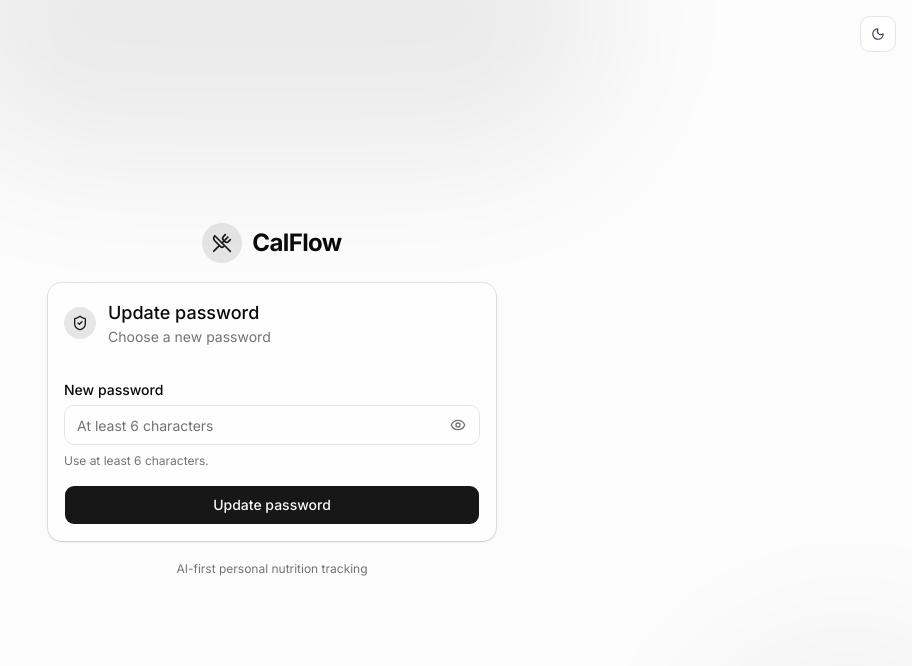
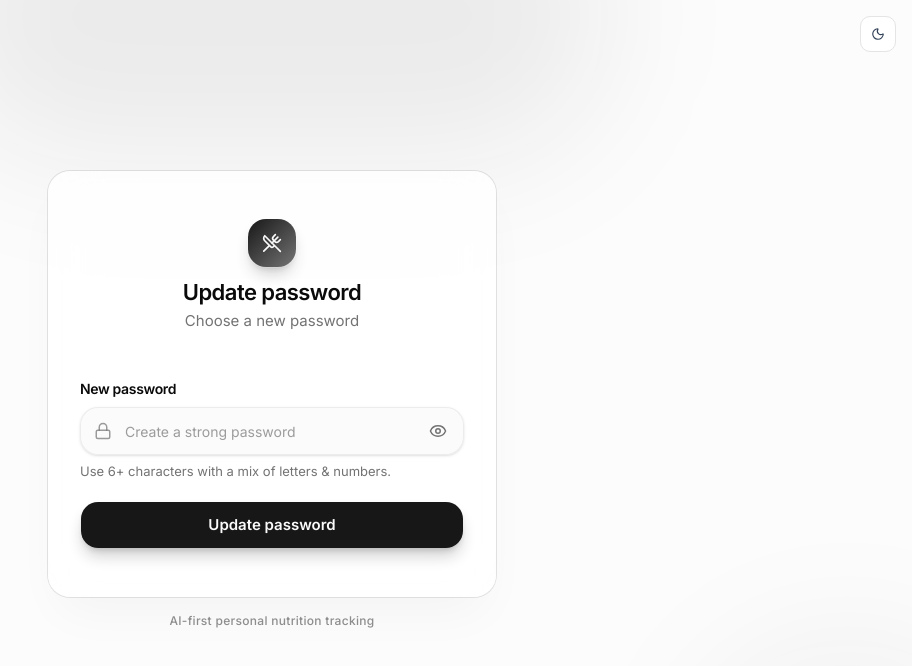
Before and after one commit to pvnpll/calflow, a Next.js app: page /reset-password in a window 1280 px wide. Shown: the top 666 px of the page, without its empty margins (368-1280 px from the left). Built offline with nearby package versions, Linux system fonts and the light colour scheme.

Commit message:
Updated the signin and signup pages

```diff
--- a/src/app/(auth)/login/page.tsx
+++ b/src/app/(auth)/login/page.tsx
@@ -4,11 +4,10 @@ import { useEffect, useState } from 'react';
 import { useRouter } from 'next/navigation';
 import { createClient } from '@/lib/supabase/client';
 import { Button } from '@/components/ui/button';
-import { Input } from '@/components/ui/input';
-import { Label } from '@/components/ui/label';
-import { LogIn, Loader2, Eye, EyeOff } from 'lucide-react';
+import { Loader2, Mail } from 'lucide-react';
 import Link from 'next/link';
 import { AuthShell, AuthError } from '@/components/auth/AuthShell';
+import { AuthField, AuthPasswordField } from '@/components/auth/AuthFields';
 import { getNextFromLocation } from '@/lib/redirect';
 
 export default function LoginPage() {
@@ -21,7 +20,6 @@ export default function LoginPage() {
   }, []);
   const [email, setEmail] = useState('');
   const [password, setPassword] = useState('');
-  const [showPassword, setShowPassword] = useState(false);
   const [error, setError] = useState<string | null>(null);
   const [loading, setLoading] = useState(false);
 
@@ -50,68 +48,60 @@ export default function LoginPage() {
     <AuthShell
       title="Welcome back"
       description="Sign in to continue tracking"
-      icon={<LogIn className="h-4 w-4 text-primary" />}
       footer={
         <>
           Don&apos;t have an account?{' '}
-          <Link href={`/signup${nextQuery}`}className="font-medium text-primary hover:underline">
+          <Link href={`/signup${nextQuery}`} className="font-semibold text-primary hover:underline dark:text-white">
             Sign up
           </Link>
         </>
       }
     >
-      <form onSubmit={handleLogin} className="space-y-4">
+      <form onSubmit={handleLogin} className="space-y-5">
         {error && <AuthError message={error} />}
 
-        <div className="space-y-2">
-          <Label htmlFor="login-email">Email</Label>
-          <Input
+        <AuthField
           id="login-email"
           name="email"
+          label="Email"
           type="email"
-            placeholder="m@example.com"
+          placeholder="you@example.com"
+          autoComplete="email"
+          inputMode="email"
           required
-            autoComplete="email"
           value={email}
           onChange={(e) => setEmail(e.target.value)}
+          icon={<Mail className="h-[18px] w-[18px]" />}
         />
-        </div>
 
         <div className="space-y-2">
-          <Label htmlFor="login-password">Password</Label>
-          <div className="relative">
-            <Input
+          <AuthPasswordField
             id="login-password"
             name="password"
-              type={showPassword ? 'text' : 'password'}
+            label="Password"
+            placeholder="Enter your password"
+            autoComplete="current-password"
             required
-              autoComplete="current-password"
             value={password}
             onChange={(e) => setPassword(e.target.value)}
-              className="pr-10"
           />
-            <button
-              type="button"
-              onClick={() => setShowPassword((s) => !s)}
-              className="absolute right-2.5 top-1/2 -translate-y-1/2 rounded-md p-1 text-muted-foreground transition-colors hover:text-foreground"
-              aria-label={showPassword ? 'Hide password' : 'Show password'}
-            >
-              {showPassword ? <EyeOff className="h-4 w-4" /> : <Eye className="h-4 w-4" />}
-            </button>
-          </div>
           {/* Forgot password sits under the field, right-aligned —
               out of the label row so it never crowds the label on narrow screens */}
-          <div className="flex justify-end pt-1">
+          <div className="flex justify-end pt-0.5">
             <Link
               href="/forgot-password"
-              className="text-[13px] font-medium text-muted-foreground transition-colors hover:text-primary hover:underline relative z-50 cursor-pointer"
+              className="text-[13px] font-semibold text-muted-foreground transition-colors hover:text-primary hover:underline dark:hover:text-white"
             >
               Forgot password?
             </Link>
           </div>
         </div>
 
-        <Button type="submit" className="w-full" disabled={loading}>
+        <Button
+          type="submit"
+          className="h-12 w-full rounded-2xl text-[15px] font-semibold shadow-lg shadow-primary/20 transition-all hover:shadow-xl active:scale-[0.98] dark:bg-white dark:text-black dark:shadow-white/10 dark:hover:bg-white/90"
+          disabled={loading}
+        >
           {loading && <Loader2 className="h-4 w-4 animate-spin" />}
           {loading ? 'Signing in…' : 'Sign in'}
         </Button>
--- a/src/app/(auth)/reset-password/page.tsx
+++ b/src/app/(auth)/reset-password/page.tsx
@@ -4,15 +4,13 @@ import { useState } from 'react';
 import { useRouter } from 'next/navigation';
 import { createClient } from '@/lib/supabase/client';
 import { Button } from '@/components/ui/button';
-import { Input } from '@/components/ui/input';
-import { Label } from '@/components/ui/label';
-import { ShieldCheck, Loader2, Eye, EyeOff } from 'lucide-react';
+import { Loader2 } from 'lucide-react';
 import { AuthShell, AuthError } from '@/components/auth/AuthShell';
+import { AuthPasswordField } from '@/components/auth/AuthFields';
 
 export default function ResetPasswordPage() {
   const router = useRouter();
   const [password, setPassword] = useState('');
-  const [showPassword, setShowPassword] = useState(false);
   const [error, setError] = useState<string | null>(null);
   const [loading, setLoading] = useState(false);
 
@@ -39,39 +37,29 @@ export default function ResetPasswordPage() {
     <AuthShell
       title="Update password"
       description="Choose a new password"
-      icon={<ShieldCheck className="h-4 w-4 text-primary" />}
     >
-      <form onSubmit={handleUpdatePassword} className="space-y-4">
+      <form onSubmit={handleUpdatePassword} className="space-y-5">
         {error && <AuthError message={error} />}
 
-        <div className="space-y-2">
-          <Label htmlFor="reset-password">New password</Label>
-          <div className="relative">
-            <Input
+        <AuthPasswordField
           id="reset-password"
           name="password"
-              type={showPassword ? 'text' : 'password'}
+          label="New password"
+          placeholder="Create a strong password"
+          autoComplete="new-password"
           required
           minLength={6}
-              autoComplete="new-password"
-              placeholder="At least 6 characters"
           value={password}
           onChange={(e) => setPassword(e.target.value)}
-              className="pr-10"
+          showStrength
+          hint="Use 6+ characters with a mix of letters & numbers."
         />
-            <button
-              type="button"
-              onClick={() => setShowPassword((s) => !s)}
-              className="absolute right-2.5 top-1/2 -translate-y-1/2 rounded-md p-1 text-muted-foreground transition-colors hover:text-foreground"
-              aria-label={showPassword ? 'Hide password' : 'Show password'}
+
+        <Button
+          type="submit"
+          className="h-12 w-full rounded-2xl text-[15px] font-semibold shadow-lg shadow-primary/20 transition-all hover:shadow-xl active:scale-[0.98] dark:bg-white dark:text-black dark:shadow-white/10 dark:hover:bg-white/90"
+          disabled={loading}
         >
-              {showPassword ? <EyeOff className="h-4 w-4" /> : <Eye className="h-4 w-4" />}
-            </button>
-          </div>
-          <p className="text-xs text-muted-foreground">Use at least 6 characters.</p>
-        </div>
-
-        <Button type="submit" className="w-full" disabled={loading}>
           {loading && <Loader2 className="h-4 w-4 animate-spin" />}
           {loading ? 'Updating…' : 'Update password'}
         </Button>
--- a/src/app/(auth)/signup/page.tsx
+++ b/src/app/(auth)/signup/page.tsx
@@ -4,11 +4,10 @@ import { useEffect, useState } from 'react';
 import { useRouter } from 'next/navigation';
 import { createClient } from '@/lib/supabase/client';
 import { Button } from '@/components/ui/button';
-import { Input } from '@/components/ui/input';
-import { Label } from '@/components/ui/label';
-import { UserPlus, Loader2, Eye, EyeOff } from 'lucide-react';
+import { Loader2, User, Mail } from 'lucide-react';
 import Link from 'next/link';
 import { AuthShell, AuthError } from '@/components/auth/AuthShell';
+import { AuthField, AuthPasswordField } from '@/components/auth/AuthFields';
 import { getBrowserTimezone } from '@/lib/date';
 import { getNextFromLocation } from '@/lib/redirect';
 
@@ -22,7 +21,6 @@ export default function SignupPage() {
   const [name, setName] = useState('');
   const [email, setEmail] = useState('');
   const [password, setPassword] = useState('');
-  const [showPassword, setShowPassword] = useState(false);
   const [error, setError] = useState<string | null>(null);
   const [loading, setLoading] = useState(false);
 
@@ -73,75 +71,65 @@ export default function SignupPage() {
     <AuthShell
       title="Create an account"
       description="Start tracking nutrition with AI"
-      icon={<UserPlus className="h-4 w-4 text-primary" />}
       footer={
         <>
           Already have an account?{' '}
-          <Link href={`/login${nextQuery}`}className="font-medium text-primary hover:underline">
+          <Link href={`/login${nextQuery}`} className="font-semibold text-primary hover:underline dark:text-white">
             Sign in
           </Link>
         </>
       }
     >
-      <form onSubmit={handleSignup} className="space-y-4">
+      <form onSubmit={handleSignup} className="space-y-5">
         {error && <AuthError message={error} />}
 
-        <div className="space-y-2">
-          <Label htmlFor="signup-name">Full name</Label>
-          <Input
+        <AuthField
           id="signup-name"
           name="name"
+          label="Full name"
           type="text"
-            placeholder="John Doe"
+          placeholder="e.g. Alex Morgan"
+          autoComplete="name"
+          autoCapitalize="words"
           required
-            autoComplete="name"
           value={name}
           onChange={(e) => setName(e.target.value)}
+          icon={<User className="h-[18px] w-[18px]" />}
         />
-        </div>
 
-        <div className="space-y-2">
-          <Label htmlFor="signup-email">Email</Label>
-          <Input
+        <AuthField
           id="signup-email"
           name="email"
+          label="Email"
           type="email"
-            placeholder="m@example.com"
+          placeholder="you@example.com"
+          autoComplete="email"
+          inputMode="email"
           required
-            autoComplete="email"
           value={email}
           onChange={(e) => setEmail(e.target.value)}
+          icon={<Mail className="h-[18px] w-[18px]" />}
         />
-        </div>
 
-        <div className="space-y-2">
-          <Label htmlFor="signup-password">Password</Label>
-          <div className="relative">
-            <Input
+        <AuthPasswordField
           id="signup-password"
           name="password"
-              type={showPassword ? 'text' : 'password'}
+          label="Password"
+          placeholder="Create a strong password"
+          autoComplete="new-password"
           required
           minLength={6}
-              autoComplete="new-password"
-              placeholder="At least 6 characters"
           value={password}
           onChange={(e) => setPassword(e.target.value)}
-              className="pr-10"
+          showStrength
+          hint="Use 6+ characters with a mix of letters & numbers."
         />
-            <button
-              type="button"
-              onClick={() => setShowPassword((s) => !s)}
-              className="absolute right-2.5 top-1/2 -translate-y-1/2 rounded-md p-1 text-muted-foreground transition-colors hover:text-foreground"
-              aria-label={showPassword ? 'Hide password' : 'Show password'}
+
+        <Button
+          type="submit"
+          className="h-12 w-full rounded-2xl text-[15px] font-semibold shadow-lg shadow-primary/20 transition-all hover:shadow-xl active:scale-[0.98] dark:bg-white dark:text-black dark:shadow-white/10 dark:hover:bg-white/90"
+          disabled={loading}
         >
-              {showPassword ? <EyeOff className="h-4 w-4" /> : <Eye className="h-4 w-4" />}
-            </button>
-          </div>
-          <p className="text-xs text-muted-foreground">Use at least 6 characters.</p>
-        </div>
-
-        <Button type="submit" className="w-full" disabled={loading}>
           {loading && <Loader2 className="h-4 w-4 animate-spin" />}
           {loading ? 'Creating account…' : 'Create account'}
         </Button>
--- /dev/null
+++ b/src/components/auth/AuthFields.tsx
@@ -0,0 +1,135 @@
+// Shared auth form primitives — icon inputs, password toggle, strength meter.
+'use client';
+
+import { useMemo, useState } from 'react';
+import { Eye, EyeOff } from 'lucide-react';
+import { Input } from '@/components/ui/input';
+import { Label } from '@/components/ui/label';
+import { cn } from 'cn';
+
+const FIELD_INPUT =
+  'h-12 rounded-2xl border-border/70 bg-muted/40 pl-11 text-[15px] shadow-sm transition-all placeholder:text-muted-foreground/70 hover:border-border hover:bg-muted/60 focus-visible:border-primary/50 focus-visible:bg-background focus-visible:ring-4 focus-visible:ring-primary/10 dark:border-white/10 dark:bg-white/[0.04] dark:hover:border-white/20 dark:hover:bg-white/[0.06] dark:focus-visible:border-white/30 dark:focus-visible:bg-white/[0.05] dark:focus-visible:ring-white/10';
+
+export function AuthField({
+  id,
+  label,
+  icon,
+  hint,
+  inputClassName,
+  ...props
+}: React.ComponentProps<'input'> & {
+  id: string;
+  label: string;
+  icon: React.ReactNode;
+  hint?: string;
+  inputClassName?: string;
+}) {
+  return (
+    <div className="space-y-2">
+      <Label htmlFor={id} className="text-[14px] font-semibold tracking-tight">
+        {label}
+      </Label>
+      <div className="relative">
+        <span className="pointer-events-none absolute left-3.5 top-1/2 -translate-y-1/2 text-muted-foreground/70">
+          {icon}
+        </span>
+        <Input id={id} {...props} className={cn(FIELD_INPUT, inputClassName)} />
+      </div>
+      {hint ? <p className="text-[13px] leading-snug text-muted-foreground">{hint}</p> : null}
+    </div>
+  );
+}
+
+export function AuthPasswordField({
+  id,
+  label,
+  placeholder = 'Enter your password',
+  value,
+  hint,
+  autoComplete = 'current-password',
+  showStrength = false,
+  ...props
+}: Omit<React.ComponentProps<'input'>, 'type'> & {
+  id: string;
+  label: string;
+  value: string;
+  hint?: string;
+  showStrength?: boolean;
+}) {
+  const [show, setShow] = useState(false);
+
+  const strength = useMemo(() => {
+    if (!showStrength || !value) return null;
+    let score = 0;
+    if (value.length >= 6) score += 1;
+    if (value.length >= 10) score += 1;
+    if (/[A-Z]/.test(value) && /[a-z]/.test(value)) score += 1;
+    if (/\d/.test(value)) score += 1;
+    if (/[^A-Za-z0-9]/.test(value)) score += 1;
+    if (score <= 2) return { label: 'Weak', width: 'w-1/4', bar: 'bg-red-500' };
+    if (score === 3) return { label: 'Okay', width: 'w-2/4', bar: 'bg-amber-500' };
+    if (score === 4) return { label: 'Good', width: 'w-3/4', bar: 'bg-emerald-500' };
+    return { label: 'Strong', width: 'w-full', bar: 'bg-emerald-500' };
+  }, [value, showStrength]);
+
+  return (
+    <div className="space-y-2">
+      <Label htmlFor={id} className="text-[14px] font-semibold tracking-tight">
+        {label}
+      </Label>
+      <div className="relative">
+        <span className="pointer-events-none absolute left-3.5 top-1/2 -translate-y-1/2 text-muted-foreground/70">
+          <svg
+            width="18"
+            height="18"
+            viewBox="0 0 24 24"
+            fill="none"
+            stroke="currentColor"
+            strokeWidth="2"
+            strokeLinecap="round"
+            strokeLinejoin="round"
+            aria-hidden
+          >
+            <rect width="18" height="11" x="3" y="11" rx="2" ry="2" />
+            <path d="m7 11V7a5 5 0 0 1 10 0v4" />
+          </svg>
+        </span>
+        <Input
+          id={id}
+          type={show ? 'text' : 'password'}
+          placeholder={placeholder}
+          autoComplete={autoComplete}
+          value={value}
+          {...props}
+          className={cn(FIELD_INPUT, 'pr-11')}
+        />
+        <button
+          type="button"
+          onClick={() => setShow((s) => !s)}
+          className="absolute right-2.5 top-1/2 flex h-8 w-8 -translate-y-1/2 items-center justify-center rounded-xl text-muted-foreground transition-colors hover:bg-muted hover:text-foreground dark:hover:bg-white/10"
+          aria-label={show ? 'Hide password' : 'Show password'}
+        >
+          {show ? <EyeOff className="h-[18px] w-[18px]" /> : <Eye className="h-[18px] w-[18px]" />}
+        </button>
+      </div>
+      {showStrength ? (
+        value ? (
+          <div className="flex items-center gap-2.5 pt-0.5">
+            <div className="h-1.5 flex-1 overflow-hidden rounded-full bg-muted dark:bg-white/10">
+              <div className={cn('h-full rounded-full transition-all duration-300', strength?.width, strength?.bar)} />
+            </div>
+            <span className="w-14 text-right text-xs font-medium text-muted-foreground">
+              {strength?.label}
+            </span>
+          </div>
+        ) : (
+          <p className="text-[13px] leading-snug text-muted-foreground">
+            {hint ?? 'Use 6+ characters with a mix of letters & numbers.'}
+          </p>
+        )
+      ) : hint ? (
+        <p className="text-[13px] leading-snug text-muted-foreground">{hint}</p>
+      ) : null}
+    </div>
+  );
+}
--- a/src/components/auth/AuthShell.tsx
+++ b/src/components/auth/AuthShell.tsx
@@ -1,70 +1,80 @@
 // Shared auth page shell — keeps login / signup / forgot / reset visually identical
 // and aligned with the dashboard + profile Card system.
-import Link from 'next/link';
-import { UtensilsCrossed } from 'lucide-react';
+import { UtensilsCrossed, AlertCircle, CheckCircle2 } from 'lucide-react';
 import { Card, CardContent, CardDescription, CardHeader, CardTitle } from '@/components/ui/card';
+import { cn } from 'cn';
 
 export function AuthShell({
   title,
   description,
-  icon,
   children,
   footer,
 }: {
   title: string;
   description: string;
-  icon?: React.ReactNode;
   children: React.ReactNode;
   footer?: React.ReactNode;
 }) {
   return (
-    <div className="flex w-full flex-col gap-5">
-      <Link href="/login" className="mx-auto flex items-center gap-2.5 transition-all active:scale-95" aria-label="CalFlow home">
-        <span className="rounded-full bg-primary/10 p-2.5">
-          <UtensilsCrossed className="h-5 w-5 text-primary" />
-        </span>
-        <span className="text-2xl font-bold tracking-tight">CalFlow</span>
-      </Link>
-
-      <Card className="shadow-sm bg-background/60 backdrop-blur-xl border-white/10 dark:border-white/5">
-        <CardHeader className="pb-4">
-          <div className="flex items-center gap-3">
-            {icon ? (
-              <span className="rounded-full bg-primary/10 p-2">{icon}</span>
-            ) : null}
-            <div>
-              <CardTitle className="text-lg">{title}</CardTitle>
-              <CardDescription>{description}</CardDescription>
+    <div className="flex w-full flex-col gap-4">
+      <Card className="overflow-hidden rounded-3xl border-border/60 bg-card/80 shadow-2xl shadow-black/[0.04] backdrop-blur-xl dark:bg-zinc-950/80 dark:shadow-black/40 dark:ring-1 dark:ring-white/10">
+        <CardHeader className="space-y-0 px-6 pb-2 pt-7 sm:px-8 sm:pt-8">
+          {/* Single centered brand + title header — always the CalFlow logo */}
+          <div className="flex flex-col items-center gap-3 text-center">
+            <span className="flex h-12 w-12 items-center justify-center rounded-2xl bg-gradient-to-br from-primary to-primary/60 shadow-lg shadow-primary/20 ring-1 ring-white/20 dark:from-white dark:to-white/60 dark:shadow-white/10">
+              <UtensilsCrossed className="h-5 w-5 text-primary-foreground dark:text-black" />
+            </span>
+            <div className="space-y-1">
+              <CardTitle className="text-[22px] font-semibold leading-tight tracking-tight">
+                {title}
+              </CardTitle>
+              <CardDescription className="text-[15px] leading-snug">
+                {description}
+              </CardDescription>
             </div>
           </div>
         </CardHeader>
-        <CardContent>{children}</CardContent>
+        <CardContent className="px-6 pb-6 pt-5 sm:px-8 sm:pb-8">{children}</CardContent>
         {footer ? (
-          <div className="border-t px-6 py-4 text-center text-sm text-muted-foreground">
+          <div className="border-t border-border/60 bg-muted/40 px-6 py-5 text-center text-[14px] text-muted-foreground dark:border-white/[0.06] dark:bg-white/[0.02]">
             {footer}
           </div>
         ) : null}
       </Card>
 
-      <p className="text-center text-xs text-muted-foreground">
+      <p className="text-center text-xs font-medium tracking-wide text-muted-foreground/80">
         AI-first personal nutrition tracking
       </p>
     </div>
   );
 }
 
-export function AuthError({ message }: { message: string }) {
+export function AuthError({ message, className }: { message: string; className?: string }) {
   return (
-    <div className="rounded-xl border border-destructive/25 bg-destructive/[0.06] px-4 py-3 text-sm font-medium leading-relaxed text-destructive">
-      {message}
+    <div
+      role="alert"
+      className={cn(
+        'flex items-start gap-2.5 rounded-2xl border border-destructive/20 bg-destructive/[0.06] px-4 py-3 text-sm font-medium leading-relaxed text-destructive dark:bg-destructive/10',
+        className
+      )}
+    >
+      <AlertCircle className="mt-0.5 h-4 w-4 shrink-0" />
+      <span>{message}</span>
     </div>
   );
 }
 
-export function AuthSuccess({ message }: { message: string }) {
+export function AuthSuccess({ message, className }: { message: string; className?: string }) {
   return (
-    <div className="rounded-xl border border-emerald-500/25 bg-emerald-500/[0.07] px-4 py-3 text-sm font-medium leading-relaxed text-emerald-700 dark:text-emerald-300">
-      {message}
+    <div
+      role="status"
+      className={cn(
+        'flex items-start gap-2.5 rounded-2xl border border-emerald-500/20 bg-emerald-500/[0.07] px-4 py-3 text-sm font-medium leading-relaxed text-emerald-700 dark:text-emerald-300',
+        className
+      )}
+    >
+      <CheckCircle2 className="mt-0.5 h-4 w-4 shrink-0" />
+      <span>{message}</span>
     </div>
   );
 }
--- a/src/components/sharing/JoinShare.tsx
+++ b/src/components/sharing/JoinShare.tsx
@@ -3,7 +3,7 @@
 import { useEffect, useState } from 'react';
 import Link from 'next/link';
 import { useRouter } from 'next/navigation';
-import { Loader2, LinkIcon } from 'lucide-react';
+import { Loader2 } from 'lucide-react';
 import { Button, buttonVariants } from '@/components/ui/button';
 import { AuthShell } from '@/components/auth/AuthShell';
 import { PublicSharedDashboard } from '@/components/sharing/PublicSharedDashboard';
@@ -53,7 +53,6 @@ export function JoinShare({ token, ownerName }: { token: string; ownerName: stri
         <AuthShell
           title={ownerName ? `${ownerName}'s dashboard` : 'Shared dashboard'}
           description={ownerName ? `Opening ${ownerName}'s dashboard…` : 'Opening shared dashboard…'}
-          icon={<LinkIcon className="h-4 w-4 text-primary" />}
         >
           <div className="flex justify-center py-6">
             <Loader2 className="h-6 w-6 animate-spin text-muted-foreground" />
@@ -72,7 +71,6 @@ export function JoinShare({ token, ownerName }: { token: string; ownerName: stri
             ? 'The link is invalid, or the owner has stopped sharing their dashboard.'
             : 'We could not open this shared dashboard. Please try again.'
         }
-        icon={<LinkIcon className="h-4 w-4 text-primary" />}
       >
         <div className="flex gap-2">
           {state === 'error' && (
```
Also changed, not shown: src/app/(auth)/forgot-password/page.tsx (+16 -13 lines). Lines whose indentation alone changed are shown as unchanged.
